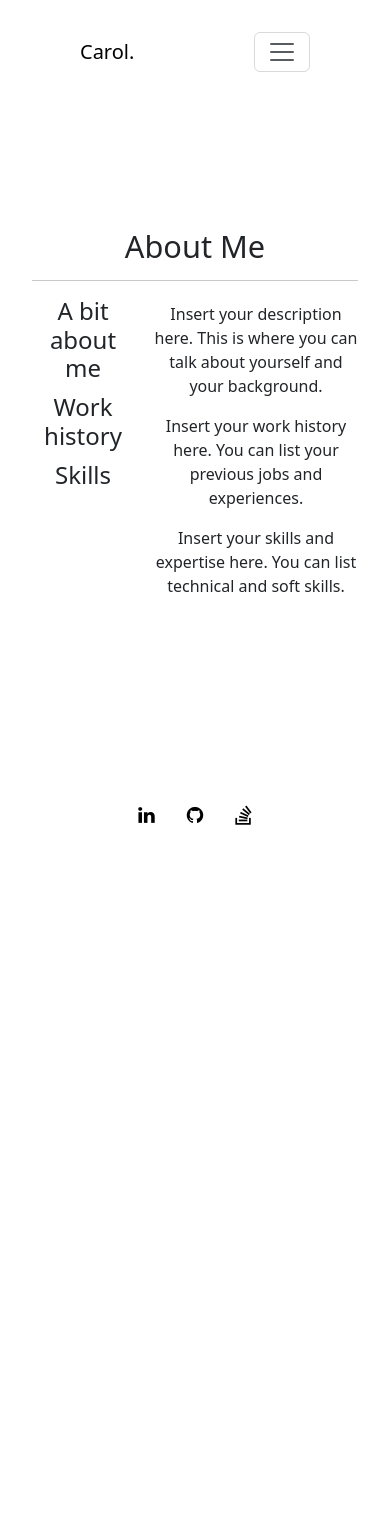
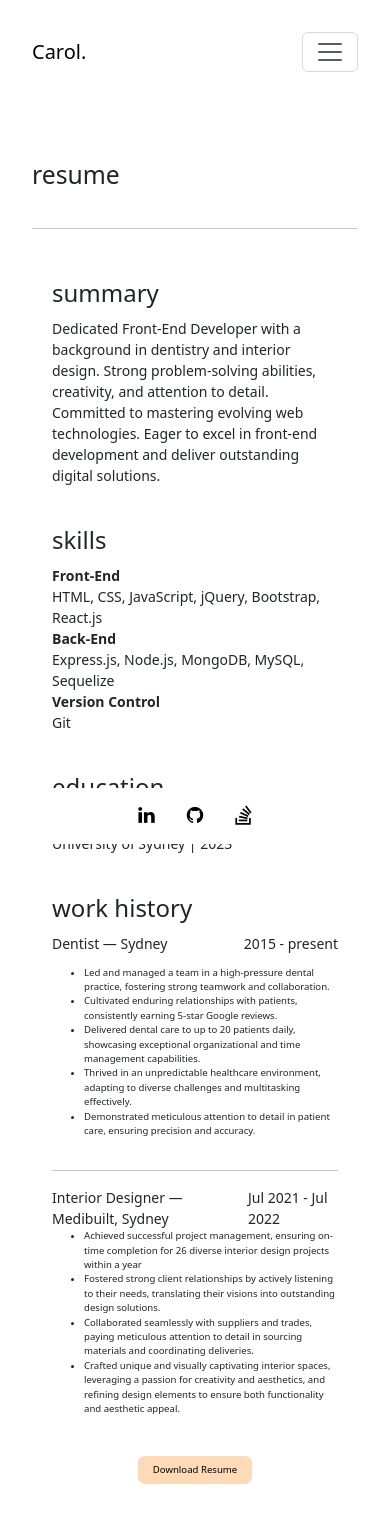
Before and after one commit to jsck45/portfolio-react, a React (Vite) app: page /about in a window 390 px wide. Shown: the top 1522 px of the page. Before the commit the page ends 844 px from the top, so only its background shows below. Built offline with nearby package versions, Linux system fonts and the light colour scheme.

Commit message:
working on about snippet button

```diff
--- a/src/components/Footer/Footer.css
+++ b/src/components/Footer/Footer.css
@@ -1,4 +1,3 @@
-/* Import Font Awesome CSS from local installation */
 @import 'font-awesome/css/font-awesome.min.css';
 
 .footer {
@@ -18,5 +17,5 @@
   }
 
   .icon:hover {
-    color: blue;
+    color: peachpuff;
 }
--- a/src/components/Navigation/Navigation.css
+++ b/src/components/Navigation/Navigation.css
@@ -7,3 +7,9 @@
     background-color: white;
     padding: 2rem 5rem;
   }
+
+  @media (max-width: 768px) {
+    #navbar {
+      padding: 2rem;
+    }
+  }
--- a/src/pages/About/About.css
+++ b/src/pages/About/About.css
@@ -1,5 +1,12 @@
 .about-container {
-    padding: 20px;
+    padding: 0 7rem;
+    text-align: left;
+  }
+
+  .resume-container{
+    position:relative;
+    padding: 8.4rem 7rem;
+    text-align: left;
   }
 
   h1 {
@@ -12,11 +19,30 @@
     margin-bottom: 20px;
   }
 
+  h2 {
+    font-size: 25px;
+  }
+
   .resume {
     display: flex;
-  }
+    flex-wrap: wrap;
+    flex-direction: column;
+    justify-content: space-between;
+    padding:0 2rem;
+}
 
-  .left-column {
+.section {
+  display: flex;
+  justify-content: space-between;
+  padding: 20px;
+}
+
+
+    .left-column {
+    display: flex;
+    flex-wrap: wrap;
+    flex-direction: column;
+    justify-content: space-between;
     flex: 1;
     padding-right: 20px;
   }
@@ -27,11 +53,16 @@
   }
 
   .right-column {
+    display: flex;
+    flex-wrap: wrap;
+    flex-direction: column;
+    justify-content: space-between;
     flex: 2;
+    padding-right: 3rem;
   }
 
   .right-column p {
-    font-size: 16px;
+    font-size: 18px;
     margin-top: 5px;
   }
 
@@ -41,48 +72,145 @@
     font-size: 1.5em;
   }
 
-  .about-container {
-    padding: 0 7rem;
+  .skills {
+    display: flex;
+    justify-content: space-between;
+    }
+
+    .skills-pair {
+      display: flex;
+      flex-direction: row;
+      flex: 1;
+      line-height: 1.5;
+    }
+
+  .skills-left{
+    display:flex;
+    flex-direction: column;
+    flex: 1;
+    max-width: 200px;
+    font-weight:600;
   }
 
-  /* .download-button {
-    justify-content: end;
-  } */
+  .skills-right{
+    display:flex;
+    flex-direction: column;
+    flex: 2;
+  }
+  .experience {
+    display: flex;
+    justify-content: space-between;
+  }
+
+  .resume-button{
+    bottom:5em;
+    right:13em;
+    transform: translateX(50%); /* Center horizontally */
+
+  }
+
+.download-button {
+ color:black;
+ background-color: peachpuff;
+ width:12em;
+ position:absolute;
+ bottom:5em;
+ right:13em;
+}
 
   @media (max-width: 768px) {
        .btn {
       transform: scale(0.8);
     }
+    .resume-button{
+      transform: translateX(50%); /* Center horizontally */
 
-  .download-button {
-    justify-content: center;
-    padding: 0;
-    display: flex;
-  }
+    }
     .about-container {
-      padding: 0 2rem 0 2rem;
+      padding: 2rem 3rem;
       font-size: 0.6em;
       justify-content: center;
+}
+.experience {
+  display: flex;
+  justify-content:space-around;
+}
+#ex-1 {
+  justify-content:space-between;
+}
+.section{
+  flex-direction: column;
+}
+.left-column{
+  padding-right:0;
+}
+.right-column{
+  padding-right:0;
 }
 .snippet-text {
   padding: 0 2rem;
   text-align: start;
   text-align: justify;
 }
+.skills{
+  flex-direction: column;
+}
+.skills-pair {
+  display: block;
+  }
+  .download-button {
+    position: absolute;
+    bottom: 5rem;
+    left: 50%; /* Center horizontally */
+    transform: translateX(-50%); /* Center horizontally */
+  }
   }
 
   @media (max-width: 576px) {
     .btn {
       transform: scale(0.7);
     }
-    .about-container {
-      padding: 0 2rem 0 2rem;
+    .resume-button{
+      transform: translateX(50%); /* Center horizontally */
+
+    }
+    .resume-container {
+      padding: 10rem 2rem 7rem 2rem;
       font-size: 0.6em;
       justify-content: center;
+      text-align: left;
 }
 .snippet-text {
   padding: 0;
   text-align: start;
   text-align: justify;
 }
+.section{
+  flex-direction: column;
+}
+.left-column{
+  padding-right:0;
+}
+.right-column{
+  padding-right:0;
   }
+.right-column p {
+  font-size: 14px;
+  margin: 0;
+}
+.resume {
+  padding:0;
+}
+.skills{
+  flex-direction: column;
+}
+.skills-pair {
+  display: block;
+  }
+  .download-button {
+    position: absolute;
+    bottom: 5rem;
+    left: 50%; /* Center horizontally */
+    transform: translateX(-50%); /* Center horizontally */
+  }
+}
--- a/src/pages/About/About.jsx
+++ b/src/pages/About/About.jsx
@@ -3,30 +3,120 @@ import "./About.css";
 
 const About = () => {
   return (
-    <div className="about-container">
-      <h1>About Me</h1>
+    <div className="resume-container">
+      <h2>resume</h2>
+      <br />
       <hr />
-      <section className="resume">
-        <div className="left-column">
-          <h2>A bit about me</h2>
-          <h2>Work history</h2>
-          <h2>Skills</h2>
+      <br />
+      <div className="resume">
+        <div className="section">
+          <div className="left-column">
+            <h2>summary</h2>
+          </div>
+          <div className="right-column">
+            <p>
+              Dedicated Front-End Developer with a background in dentistry and interior design. Strong problem-solving abilities, creativity, and attention to detail. Committed to mastering evolving web technologies. Eager to excel in front-end development and deliver outstanding digital solutions.
+            </p>
+          </div>
         </div>
-        <div className="right-column">
-          <p>
-            Insert your description here. This is where you can talk about
-            yourself and your background.
-          </p>
-          <p>
-            Insert your work history here. You can list your previous jobs and
-            experiences.
-          </p>
-          <p>
-            Insert your skills and expertise here. You can list technical and
-            soft skills.
-          </p>
+
+
+        <div className="section">
+          <div className="left-column">
+            <h2>skills</h2>
+          </div>
+          <div className="right-column skills">
+            <div className="skills-pair">
+            <div className="skills-left">
+              <p>Front-End</p>
+              </div>
+              <div className="skills-right">
+              <p>HTML, CSS, JavaScript, jQuery, Bootstrap, React.js </p>
+</div></div>
+<div className="skills-pair">
+<div className="skills-left">
+              <p>Back-End</p>
+              </div>
+
+              <div className="skills-right">
+              <p>Express.js, Node.js, MongoDB, MySQL, Sequelize</p>
+</div>
+</div>
+<div className="skills-pair">
+<div className="skills-left">
+
+              <p>Version Control</p>
+              </div>
+            <div className="skills-right">
+              <p>Git</p>
+            </div>
+            </div>
+
+          </div>
         </div>
-      </section>
+
+        <div className="section">
+          <div className="left-column">
+            <h2>education</h2>
+          </div>
+          <div className="right-column">
+            <p>Certificate in Full Stack Web Development <br/>University of Sydney | 2023
+</p>
+          </div>
+        </div>
+
+        <div className="section">
+          <div className="left-column">
+            <h2>work history</h2>
+          </div>
+          <div className="right-column">
+            <p className="experience" id="ex-1">
+            Dentist — Sydney <br /> <hr/>
+2015 - present <br /> </p><ul>
+  <li>Led and managed a team in a high-pressure dental practice, fostering strong teamwork and collaboration.
+</li>
+<li>
+Cultivated enduring relationships with patients, consistently earning 5-star Google reviews.
+</li>
+<li>
+Delivered dental care to up to 20 patients daily, showcasing exceptional organizational and time management capabilities.
+</li>
+<li>
+Thrived in an unpredictable healthcare environment, adapting to diverse challenges and multitasking effectively.</li>
+<li>Demonstrated meticulous attention to detail in patient care, ensuring precision and accuracy.
+  </li>
+
+
+            </ul>
+            <hr/>
+            <p className="experience">
+            Interior Designer — Medibuilt, Sydney <br /> <hr/>
+Jul 2021 - Jul 2022 <br /> </p>
+<ul>
+  <li>
+  Achieved successful project management, ensuring on-time completion for 26 diverse interior design projects within a year
+  </li>
+<li>Fostered strong client relationships by actively listening to their needs, translating their visions into outstanding design solutions.
+  </li>
+  <li>
+  Collaborated seamlessly with suppliers and trades, paying meticulous attention to detail in sourcing materials and coordinating deliveries.
+  </li>
+<li>Crafted unique and visually captivating interior spaces, leveraging a passion for creativity and aesthetics, and refining design elements to ensure both functionality and aesthetic appeal.
+  </li>
+</ul>
+
+          </div>
+        </div>
+        <a href="/carol-kim-cv.pdf" download="ck-resume.pdf">
+
+        <button className="download-button">
+  Download Resume
+</button>
+</a>
+      </div>
+
+
+
     </div>
   );
 };
--- a/src/pages/About/AboutSnippet.jsx
+++ b/src/pages/About/AboutSnippet.jsx
@@ -13,11 +13,11 @@ const AboutSnippet = () => {
          Former dentist and interior designer now thriving as a front-end web developer, seamlessly blending creativity and precision to create visually captivating and user-friendly websites. My unique background informs my approach, prioritizing aesthetics and user experience.
       <br />
       <br/>
-      <div className="download-button">
+      <div className="resume-button">
         <a
         href="/carol-kim-cv.pdf"
         className="btn btn-primary"
-          download
+          download="ck-resume.pdf"
         >
           Download Resume
         </a>
--- a/src/pages/Contact/Contact.css
+++ b/src/pages/Contact/Contact.css
@@ -7,7 +7,7 @@
 }
 
 .title {
-    margin-top: 3rem
+    margin-top: 1.3rem
 }
 
 .modal-content {
@@ -42,7 +42,7 @@
 
 @media (max-width: 768px) {
     .contact-container {
-        margin: 0;
+        margin: 0 2rem;
 
     }
     .form-container {
@@ -58,10 +58,7 @@
     .title {
         margin-top: 0rem;
     }
-    .contact {
-        margin: 0 2rem;
-        padding-top: 3rem;
-    }
+
     .contact {
         margin: 0 2rem 4rem 2rem!important ;
     }
@@ -69,7 +66,7 @@
 
 @media (max-width: 576px) {
     .contact-container {
-        margin: 0;
+        margin: 0 2rem;
     }
     .form-container {
         margin: 0;
--- a/src/pages/Home/Home.css
+++ b/src/pages/Home/Home.css
@@ -4,7 +4,7 @@
 }
 
 .header {
-    margin: 3rem 0;
+    margin:4rem 0;
 }
 
 .contact {
--- a/src/pages/Portfolio/Portfolio.css
+++ b/src/pages/Portfolio/Portfolio.css
@@ -1,4 +1,3 @@
-
   .card {
     margin: 1rem;
     border:1px solid #ccc;
@@ -7,7 +6,7 @@
     }
 
   .card:hover {
-    transform:scale(1.02);
+opacity:0.8;
   }
 
   #image {
@@ -19,8 +18,40 @@
   .portfolio {
     padding: 0 7rem;
     margin-top: 8.3rem;
+    margin-bottom:8rem;
   }
 
   .title-spacing {
-    margin-top: 1rem;
+    margin-top: 0.5rem;
+    font-size: 20px;
+    padding-left:1rem;
+    color:black;
   }
+
+  .project-link {
+    font-size:20px;
+    margin-bottom:0.5rem;
+  }
+
+  .project-link a{
+    color: rgb(9, 9, 9);
+  }
+
+
+
+  .project-title {
+    flex-grow: 1;
+    margin-right: 10px;
+  }
+
+.project-link:hover {
+  transform: scale(1.05);
+}
+.project-link a:hover{
+  color: rgb(9, 9, 9);
+  transform: scale(1.05);
+
+}
+.title-spacing:hover {
+  transform: scale(1.05);
+}
```
Also changed, not shown: src/pages/Portfolio/Portfolio.jsx (+16 -15 lines).
